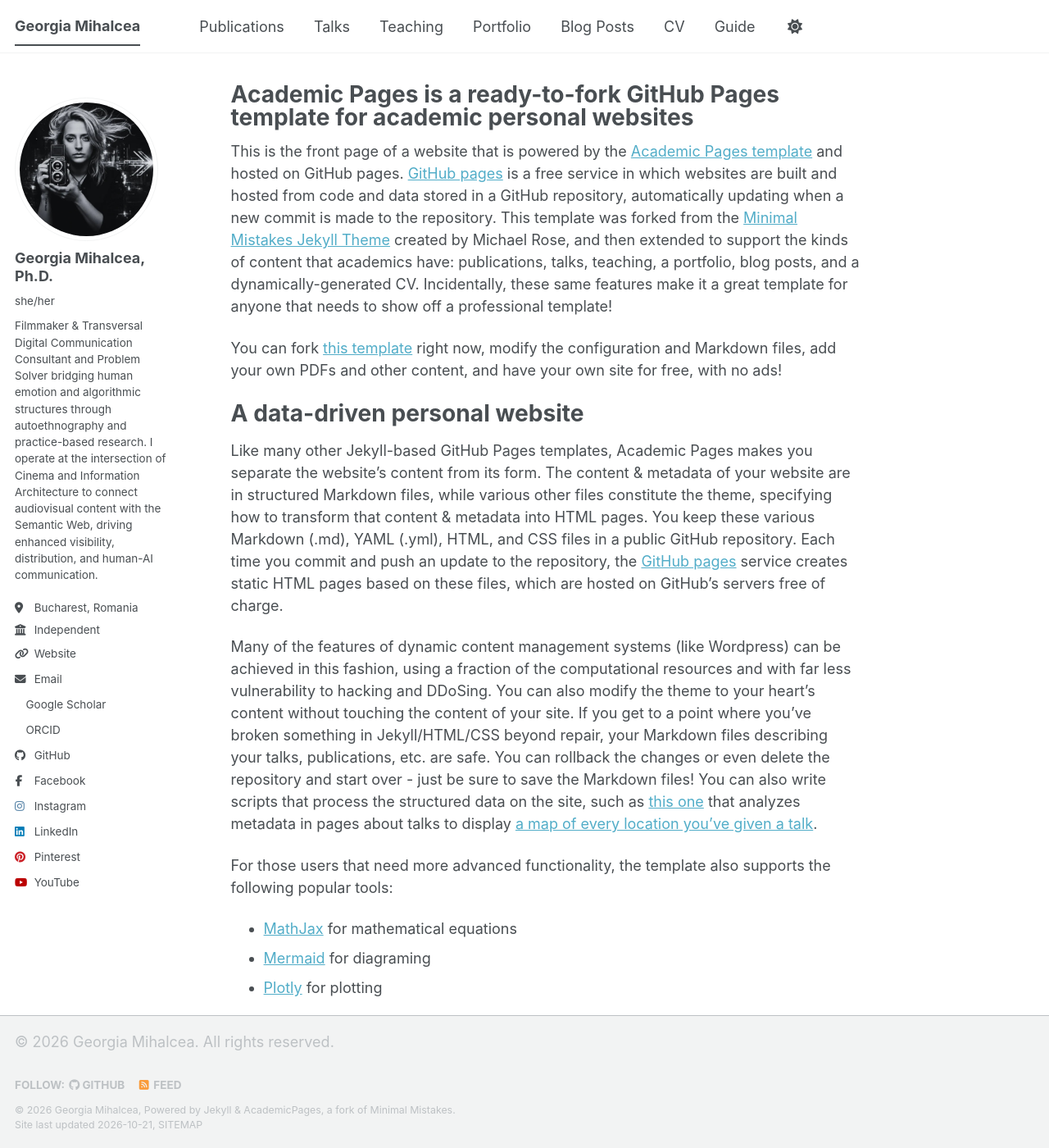
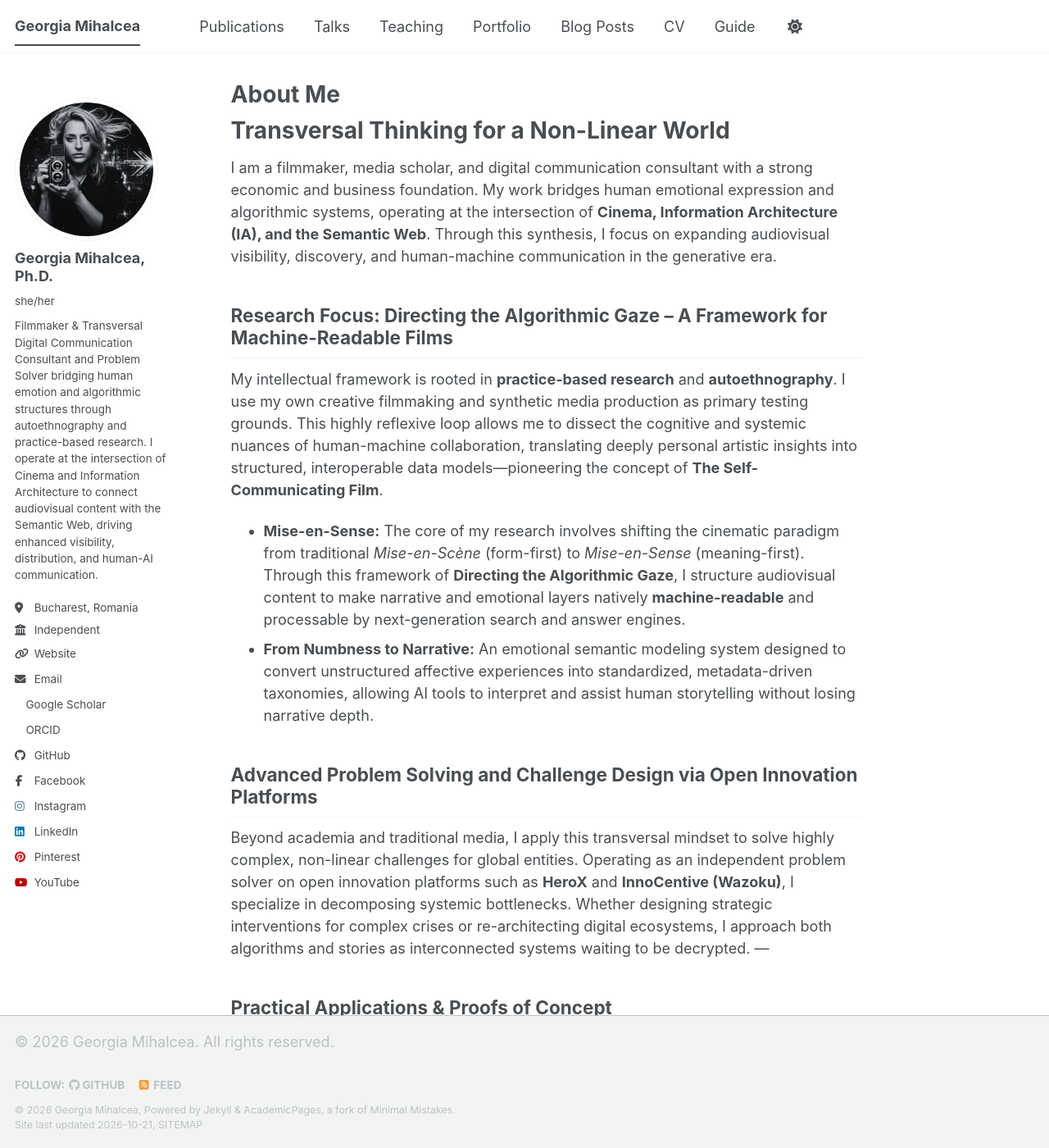
Before and after one commit to GeorgiaMihalcea/georgiamihalcea.github.io, a Jekyll site: the page built from _pages/about.md, in a window 1280 px wide and 1400 px high. Shown: the whole window at 82% size. Built offline with Jekyll 4.4.1, drawn with Linux system fonts in a browser that asks for light colours; a style sheet for code colours, icons or effects is not loaded; some of the changed text lies outside the part shown.

Commit message:
Revise About Me section with personal insights
Updated the About Me page to reflect personal and professional details, including research focus and practical applications. Removed references to the Academic Pages template.

```diff
--- a/_pages/about.md
+++ b/_pages/about.md
@@ -1,56 +1,23 @@
 ---
+layout: single
+title: "About Me"
 permalink: /
-title: "Academic Pages is a ready-to-fork GitHub Pages template for academic personal websites"
 author_profile: true
-redirect_from:
-  - /about/
-  - /about.html
 ---
+# Transversal Thinking for a Non-Linear World
+I am a filmmaker, media scholar, and digital communication consultant with a strong economic and business foundation. My work bridges human emotional expression and algorithmic systems, operating at the intersection of **Cinema, Information Architecture (IA), and the Semantic Web**. Through this synthesis, I focus on expanding audiovisual visibility, discovery, and human-machine communication in the generative era.
+## Research Focus: Directing the Algorithmic Gaze – A Framework for Machine-Readable Films
+My intellectual framework is rooted in **practice-based research** and **autoethnography**. I use my own creative filmmaking and synthetic media production as primary testing grounds. This highly reflexive loop allows me to dissect the cognitive and systemic nuances of human-machine collaboration, translating deeply personal artistic insights into structured, interoperable data models—pioneering the concept of **The Self-Communicating Film**.
+* **Mise-en-Sense:** The core of my research involves shifting the cinematic paradigm from traditional *Mise-en-Scène* (form-first) to *Mise-en-Sense* (meaning-first). Through this framework of **Directing the Algorithmic Gaze**, I structure audiovisual content to make narrative and emotional layers natively **machine-readable** and processable by next-generation search and answer engines.
+* **From Numbness to Narrative:** An emotional semantic modeling system designed to convert unstructured affective experiences into standardized, metadata-driven taxonomies, allowing AI tools to interpret and assist human storytelling without losing narrative depth.
 
-This is the front page of a website that is powered by the [Academic Pages template](https://github.com/academicpages/academicpages.github.io) and hosted on GitHub pages. [GitHub pages](https://pages.github.com) is a free service in which websites are built and hosted from code and data stored in a GitHub repository, automatically updating when a new commit is made to the repository. This template was forked from the [Minimal Mistakes Jekyll Theme](https://mmistakes.github.io/minimal-mistakes/) created by Michael Rose, and then extended to support the kinds of content that academics have: publications, talks, teaching, a portfolio, blog posts, and a dynamically-generated CV. Incidentally, these same features make it a great template for anyone that needs to show off a professional template!
-
- You can fork [this template](https://github.com/academicpages/academicpages.github.io) right now, modify the configuration and Markdown files, add your own PDFs and other content, and have your own site for free, with no ads!
-
-A data-driven personal website
-======
-Like many other Jekyll-based GitHub Pages templates, Academic Pages makes you separate the website's content from its form. The content & metadata of your website are in structured Markdown files, while various other files constitute the theme, specifying how to transform that content & metadata into HTML pages. You keep these various Markdown (.md), YAML (.yml), HTML, and CSS files in a public GitHub repository. Each time you commit and push an update to the repository, the [GitHub pages](https://pages.github.com/) service creates static HTML pages based on these files, which are hosted on GitHub's servers free of charge.
-
-Many of the features of dynamic content management systems (like Wordpress) can be achieved in this fashion, using a fraction of the computational resources and with far less vulnerability to hacking and DDoSing. You can also modify the theme to your heart's content without touching the content of your site. If you get to a point where you've broken something in Jekyll/HTML/CSS beyond repair, your Markdown files describing your talks, publications, etc. are safe. You can rollback the changes or even delete the repository and start over - just be sure to save the Markdown files! You can also write scripts that process the structured data on the site, such as [this one](https://github.com/academicpages/academicpages.github.io/blob/master/talkmap.ipynb) that analyzes metadata in pages about talks to display [a map of every location you've given a talk](https://academicpages.github.io/talkmap.html).
-
-For those users that need more advanced functionality, the template also supports the following popular tools:
-- [MathJax](https://www.mathjax.org/) for mathematical equations
-- [Mermaid](https://mermaid.js.org/) for diagraming
-- [Plotly](https://plotly.com/javascript/) for plotting
-
-Getting started
-======
-1. Register a GitHub account if you don't have one and confirm your e-mail (required!)
-1. Fork [this template](https://github.com/academicpages/academicpages.github.io) by clicking the "Use this template" button in the top right.
-1. Go to the repository's settings (rightmost item in the tabs that start with "Code", should be below "Unwatch"). Rename the repository "[your GitHub username].github.io", which will also be your website's URL.
-1. Set site-wide configuration and create content & metadata (see below -- also see [this set of diffs](https://archive.is/3TPas) showing what files were changed to set up [an example site](https://getorg-testacct.github.io) for a user with the username "getorg-testacct")
-1. Upload any files (like PDFs, .zip files, etc.) to the files/ directory. They will appear at https://[your GitHub username].github.io/files/example.pdf.
-1. Check status by going to the repository settings, in the "GitHub pages" section
-
-Site-wide configuration
-------
-The main configuration file for the site is in the base directory in [_config.yml](https://github.com/academicpages/academicpages.github.io/blob/master/_config.yml), which defines the content in the sidebars and other site-wide features. You will need to replace the default variables with ones about yourself and your site's github repository. The configuration file for the top menu is in [_data/navigation.yml](https://github.com/academicpages/academicpages.github.io/blob/master/_data/navigation.yml). For example, if you don't have a portfolio or blog posts, you can remove those items from that navigation.yml file to remove them from the header.
-
-Create content & metadata
-------
-For site content, there is one Markdown file for each type of content, which are stored in directories like _publications, _talks, _posts, _teaching, or _pages. For example, each talk is a Markdown file in the [_talks directory](https://github.com/academicpages/academicpages.github.io/tree/master/_talks). At the top of each Markdown file is structured data in YAML about the talk, which the theme will parse to do lots of cool stuff. The same structured data about a talk is used to generate the list of talks on the [Talks page](https://academicpages.github.io/talks), each [individual page](https://academicpages.github.io/talks/2012-03-01-talk-1) for specific talks, the talks section for the [CV page](https://academicpages.github.io/cv), and the [map of places you've given a talk](https://academicpages.github.io/talkmap.html) (if you run this [python file](https://github.com/academicpages/academicpages.github.io/blob/master/talkmap.py) or [Jupyter notebook](https://github.com/academicpages/academicpages.github.io/blob/master/talkmap.ipynb), which creates the HTML for the map based on the contents of the _talks directory).
-
-**Markdown generator**
-
-The repository includes [a set of Jupyter notebooks](https://github.com/academicpages/academicpages.github.io/tree/master/markdown_generator
-) that converts a CSV containing structured data about talks or presentations into individual Markdown files that will be properly formatted for the Academic Pages template. The sample CSVs in that directory are the ones I used to create my own personal website at stuartgeiger.com. My usual workflow is that I keep a spreadsheet of my publications and talks, then run the code in these notebooks to generate the Markdown files, then commit and push them to the GitHub repository.
-
-How to edit your site's GitHub repository
-------
-Many people use a git client to create files on their local computer and then push them to GitHub's servers. If you are not familiar with git, you can directly edit these configuration and Markdown files directly in the github.com interface. Navigate to a file (like [this one](https://github.com/academicpages/academicpages.github.io/blob/master/_talks/2012-03-01-talk-1.md) and click the pencil icon in the top right of the content preview (to the right of the "Raw | Blame | History" buttons). You can delete a file by clicking the trashcan icon to the right of the pencil icon. You can also create new files or upload files by navigating to a directory and clicking the "Create new file" or "Upload files" buttons.
-
-Example: editing a Markdown file for a talk
-![Editing a Markdown file for a talk](/images/editing-talk.png)
-
-For more info
-------
-More info about configuring Academic Pages can be found in [the guide](https://academicpages.github.io/markdown/), the [growing wiki](https://github.com/academicpages/academicpages.github.io/wiki), and you can always [ask a question on GitHub](https://github.com/academicpages/academicpages.github.io/discussions). The [guides for the Minimal Mistakes theme](https://mmistakes.github.io/minimal-mistakes/docs/configuration/) (which this theme was forked from) might also be helpful.
+## Advanced Problem Solving and Challenge Design via Open Innovation Platforms
+Beyond academia and traditional media, I apply this transversal mindset to solve highly complex, non-linear challenges for global entities. Operating as an independent problem solver on open innovation platforms such as **HeroX** and **InnoCentive (Wazoku)**, I specialize in decomposing systemic bottlenecks.
+Whether designing strategic interventions for complex crises or re-architecting digital ecosystems, I approach both algorithms and stories as interconnected systems waiting to be decrypted.
+---
+## Practical Applications & Proofs of Concept
+* ***San Pedro’s Dream* (2026):** An experimental synthetic art film built entirely upon the semantic filmmaking framework and generative video/audio workflows.
+Explore my latest creative applications (such as ***The Decryptor Deck*** or ***Semantic Translation Protocol) directly in the [Portfolio section](/portfolio/).
+---
+## Engagements, Collaborations & Targeted Interventions
+I am globally available for **Fractional Advisory roles**, custom **Challenge Design**, academic engagements (**Masterclasses, Lectures, and Seminars**), as well as **artistic and research project collaborations**. My work centers on creator-driven, metadata-powered frameworks for AI filmmaking and audiovisual content production, cinematic information architecture, and author-led algorithmic distribution.
```
